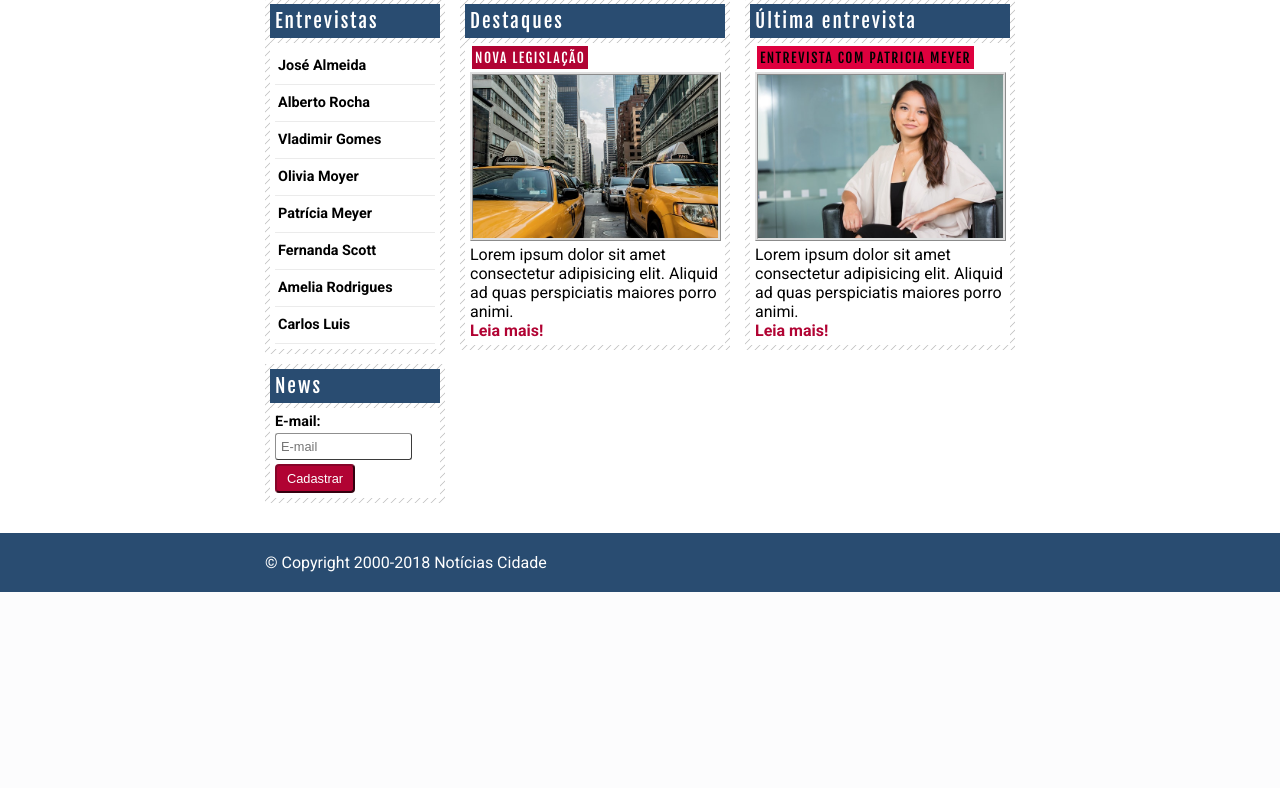
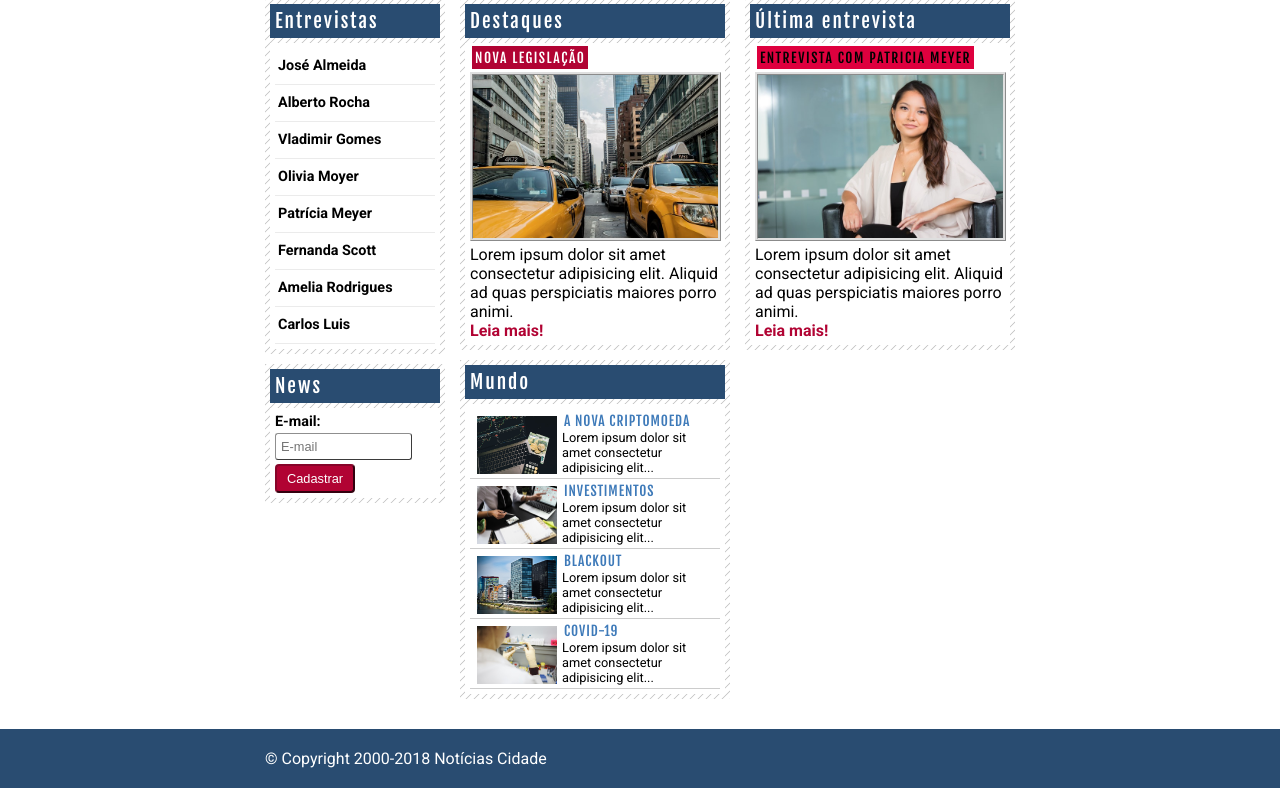
Before and after one commit to danigvg/Projetos_Curso_Web, a PHP site: page / in a window 1280 px wide. Shown: the part 246-1034 px from the top of the page. Before the commit the page ends 838 px from the top, so only its background shows below. Run offline with PHP 8.4, Linux system fonts and the light colour scheme.

Commit message:
Add bloco 'Mundo' com notícias

```diff
--- a/css/estilo.css
+++ b/css/estilo.css
@@ -174,13 +174,12 @@ img.imagem-principal {
 }
 
 /* *** Links Caixas *** */
-
-#primario .caixa-conteudo a, #secundario .caixa-conteudo a {
+.destaque .caixa-conteudo a, .entrevista .caixa-conteudo a {
     font-weight: bold;
     color:#b10333;
     text-decoration: none;
 }
-#primario .caixa-conteudo a:hover, #secundario .caixa-conteudo a:hover {
+.destaque .caixa-conteudo a:hover, .entrevista .caixa-conteudo a:hover {
     font-size: 1.1em;
     font-weight: bold;
     color:#b10333;
@@ -206,6 +205,37 @@ h3{
     color: #000;
     background: #de003e
 }
+
+/* *** Formatando lista de noticias *** */
+#lista-noticias li {
+    padding: 2px;
+    border-bottom: 1px solid #ccc;
+    height: 65px;
+}
+#lista-noticias li a img {
+    height: 90%;
+    float: left;
+    margin: 5px;
+
+}
+#lista-noticias li a {
+    text-decoration: none;
+}
+#lista-noticias li a h3{
+    font-size: 0.85em;
+    letter-spacing: 0.9px;
+    padding: 0;
+    color: #3e7ab9;
+}
+#lista-noticias li a p{
+    font-weight: normal;
+    color: #000;
+    font-size: 0.8em;
+}
+#lista-noticias li:hover{
+    background: #eee;
+}
+
 /* ***Rodapé*** */
 #container-rodape {
     clear: both;
--- a/index.html
+++ b/index.html
@@ -14,25 +14,25 @@
                 <h1 class="logo">Notícias Cidade</h1>
                 <ul id="navegacao">
                     <li class="primeiro">
-                        <a id="home" href="index.html">Home</a>
+                        <a id="home" href="index.html" target="_self" rel="next">Home</a>
                     </li>
                     <li>
-                        <a id="brasil" href="brasil.html">Brasil</a>
+                        <a id="brasil" href="brasil.html" target="_self" rel="next">Brasil</a>
                     </li>
                     <li>
-                        <a id="inter" href="internacional.html">Internacional</a>
+                        <a id="inter" href="internacional.html" target="_self" rel="next">Internacional</a>
                     </li>
                     <li>
-                        <a id="econo" href="economia.html">Economia</a>
+                        <a id="econo" href="economia.html" target="_self" rel="next">Economia</a>
                     </li>
                     <li>
-                        <a id="saude" href="saude.html">Saúde</a>
+                        <a id="saude" href="saude.html" target="_self" rel="next">Saúde</a>
                     </li>
                     <li>
-                        <a id="ciencia" href="ciencia.html">Ciência</a>
+                        <a id="ciencia" href="ciencia.html" target="_self" rel="next">Ciência</a>
                     </li>
                     <li>
-                        <a id="fotos" href="fotos.html">Fotos</a>
+                        <a id="fotos" href="fotos.html" target="_self" rel="next">Fotos</a>
                     </li>
                 </ul>
 
@@ -48,10 +48,55 @@
                             <p>
                                 Lorem ipsum dolor sit amet consectetur adipisicing elit. Aliquid ad quas perspiciatis maiores porro animi.
                             </p>
-                            <a href="#">Leia mais!</a>
+                            <a href="#" target="_self" rel="next">Leia mais!</a>
                        </div>
 
                    </div>
+
+                   <div class="caixa">
+                    <h2>Mundo</h2>
+                    <div class="caixa-conteudo">
+                         <ul id="lista-noticias">
+                             <li>
+                                 <a href="#" target="_self" rel="next">
+                                    <img src="imagens/bitcoin.jpg" alt="economia" width="80">
+                                    <h3>A Nova criptomoeda</h3>
+                                    <p>
+                                        Lorem ipsum dolor sit amet consectetur adipisicing elit...
+                                    </p>
+                                 </a>
+                             </li>
+                             <li>
+                                <a href="#" target="_self" rel="next">
+                                    <img src="imagens/trabalho.jpg" alt="economia" width="80">
+                                    <h3>Investimentos</h3>
+                                    <p>
+                                        Lorem ipsum dolor sit amet consectetur adipisicing elit...
+                                    </p>
+                                </a>
+                            </li>
+                            <li>
+                                <a href="#" target="_self" rel="next">
+                                    <img src="imagens/mundo.jpg" alt="mundo" width="80">
+                                    <h3>Blackout</h3>
+                                    <p>
+                                        Lorem ipsum dolor sit amet consectetur adipisicing elit...
+                                    </p>
+                                </a>
+                            </li>
+                            <li>
+                                <a href="#" target="_self" rel="next">
+                                    <img src="imagens/vacina.jpg" alt="vacina" width="80">
+                                    <h3>Covid-19</h3>
+                                    <p>
+                                        Lorem ipsum dolor sit amet consectetur adipisicing elit...
+                                    </p>
+                                </a>
+                            </li>
+                         </ul>
+                    </div>
+
+                </div>
                 </div>
 
                 <div id="secundario">
@@ -63,7 +108,7 @@
                             <p>
                                 Lorem ipsum dolor sit amet consectetur adipisicing elit. Aliquid ad quas perspiciatis maiores porro animi.
                             </p>
-                            <a href="#">Leia mais!</a>
+                            <a href="#" target="_self" rel="next">Leia mais!</a>
                         </div>
 
                     </div>
```
Also changed, not shown: imagens/bancos.jpg (added), imagens/bitcoin.jpg (added), imagens/escolas.jpg (added), imagens/trabalho.jpg (added), imagens/vacina.jpg (added).
